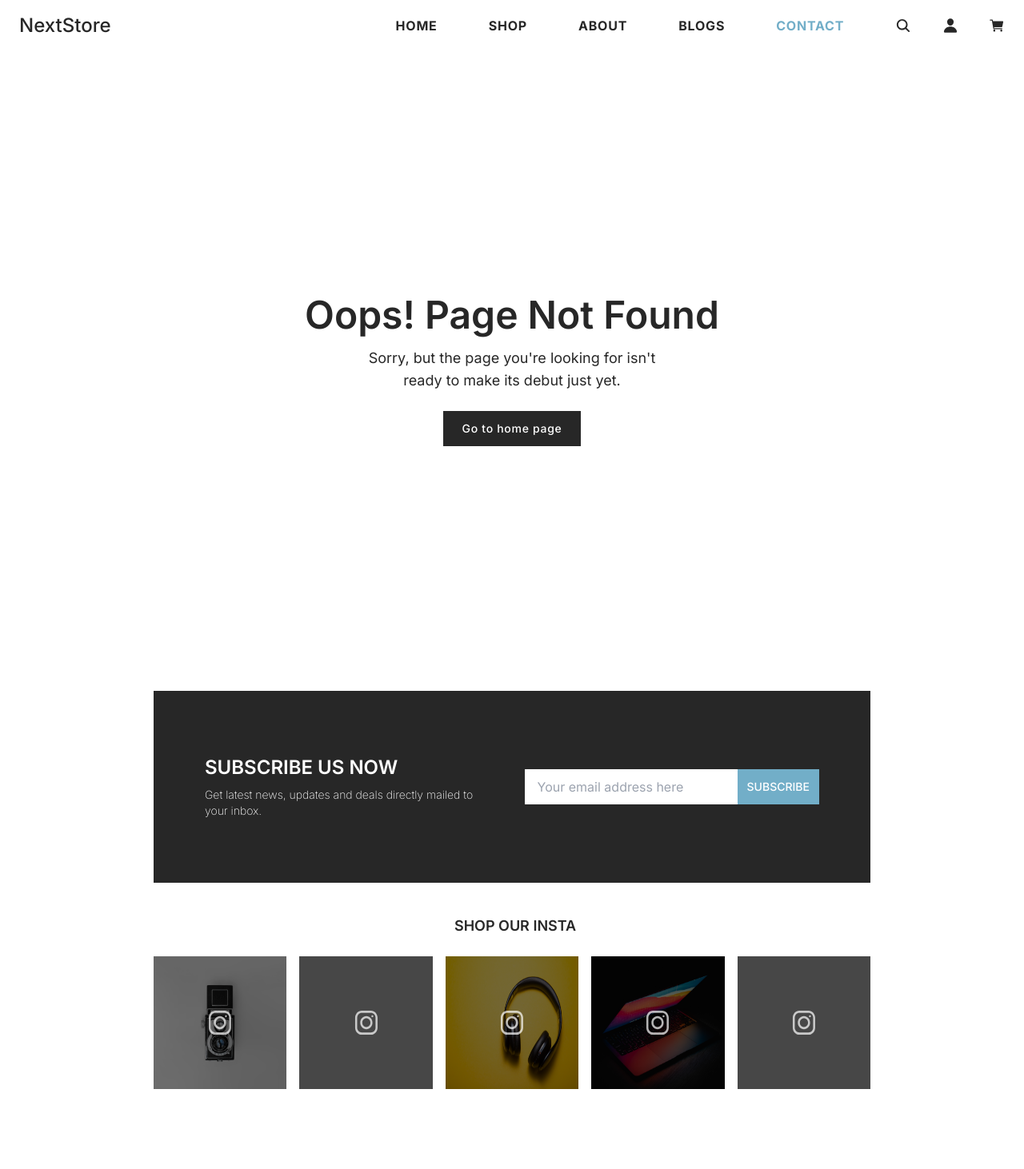
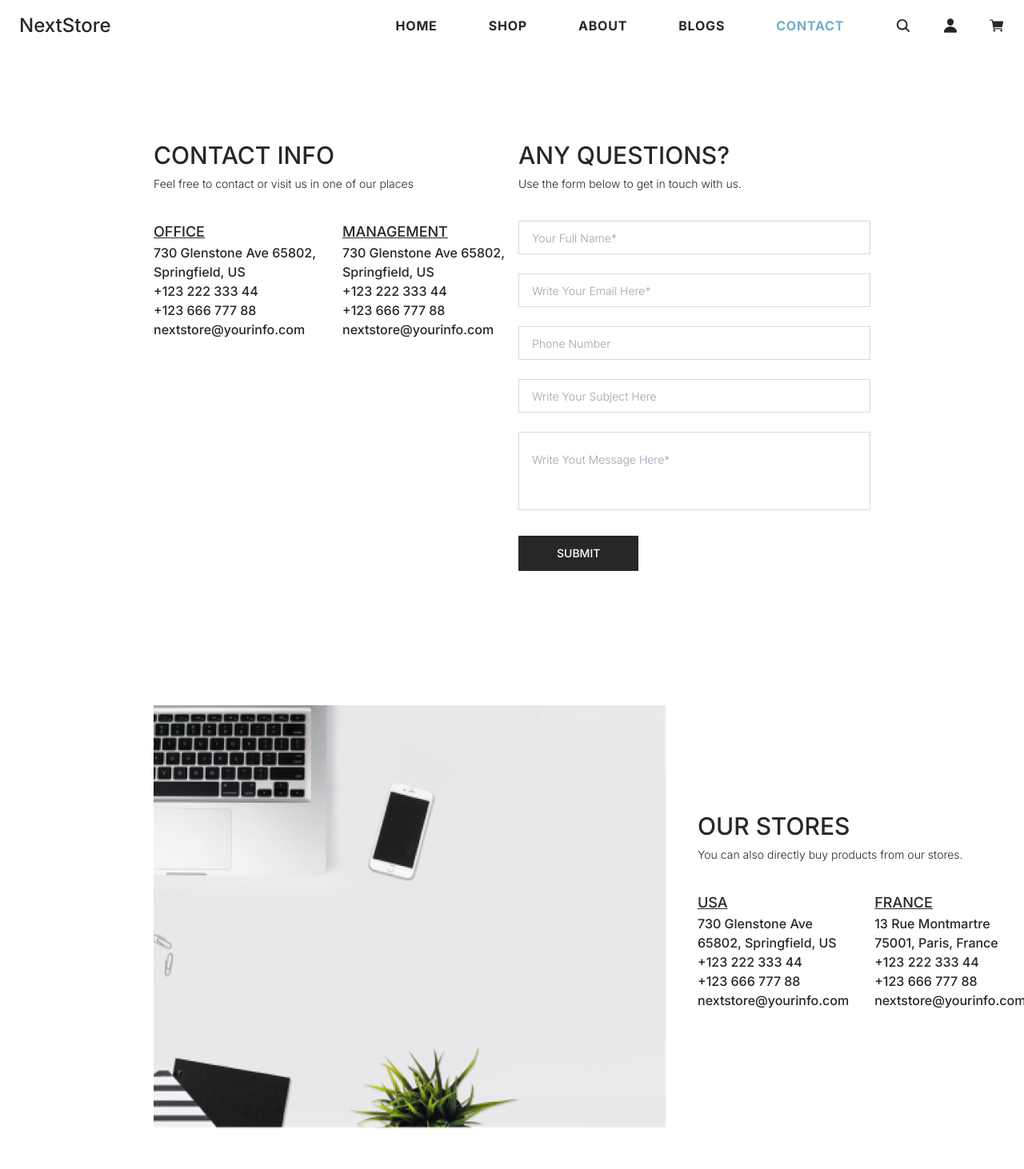
Before and after one commit to mbartos00/next-shop, a Next.js app: page /contact in a window 1280 px wide. Before the commit this address had no page. Shown: the top 1462 px of the page at 80% size. Built offline with nearby package versions, Linux system fonts and the light colour scheme; grey boxes are pictures that could not be loaded.

Commit message:
Add contact page

```diff
--- /dev/null
+++ b/src/app/contact/ContactForm.tsx
@@ -0,0 +1,76 @@
+'use client';
+import { Form, Formik, FormikHelpers } from 'formik';
+import React from 'react';
+import Button from '../components/Button';
+import TextInput from '../components/Input';
+import { toast } from 'sonner';
+import useWindowWidth from '../hooks/useWindowWidth';
+import validationSchema from './validation';
+
+export type ContactFormValues = {
+  fullName: string;
+  email: string;
+  phoneNumber?: string;
+  subject?: string;
+  message: string;
+};
+
+const ContactForm = () => {
+  const windowWidth = useWindowWidth();
+  const initialValues: ContactFormValues = {
+    fullName: '',
+    email: '',
+    phoneNumber: '',
+    subject: '',
+    message: '',
+  };
+
+  const submitContactForm = async (
+    values: ContactFormValues,
+    actions: FormikHelpers<ContactFormValues>
+  ) => {
+    console.log(values);
+    actions.resetForm();
+    toast.success('Success', {
+      description: 'Copy of your message has been sent to your email',
+      position: windowWidth! < 1000 ? 'top-center' : 'bottom-right',
+    });
+  };
+
+  return (
+    <div className='flex w-full flex-col items-center'>
+      <div className='w-[80%] text-primary xl:w-full'>
+        <h1 className='text-left text-3xl font-medium uppercase'>any questions?</h1>
+        <p className='mt-1 text-sm font-light md:mt-2'>
+          Use the form below to get in touch with us.
+        </p>
+      </div>
+      <Formik
+        initialValues={initialValues}
+        onSubmit={submitContactForm}
+        validationSchema={validationSchema}
+        validateOnBlur
+      >
+        <Form className='mt-4 flex w-[80%] flex-col items-center gap-4 md:mt-7 xl:w-full'>
+          <div className='flex w-full flex-col gap-4'>
+            <TextInput name='fullName' required placeholder='Your full name' />
+            <TextInput name='email' required placeholder='Write your email here' />
+          </div>
+          <TextInput name='phoneNumber' placeholder='Phone number' />
+          <TextInput name='subject' placeholder='Write your subject here' />
+          <TextInput as='textarea' name='message' required placeholder='Write yout message here' />
+          <div className='w-full text-center md:text-left'>
+            <Button
+              tag='button'
+              type='submit'
+              text='submit'
+              className='mt-4 px-10 py-3 text-white md:px-12'
+            />
+          </div>
+        </Form>
+      </Formik>
+    </div>
+  );
+};
+
+export default ContactForm;
--- /dev/null
+++ b/src/app/contact/ContactInfo.tsx
@@ -0,0 +1,21 @@
+import ContactInfoSection, { ContactData } from './ContactInfoSection';
+
+type Props = {
+  heading: string;
+  description: string;
+  className?: string;
+} & ContactData;
+
+const ContactInfo = ({ heading, description, contactData, className }: Props) => {
+  return (
+    <div className={`my-8 flex w-full flex-col items-center md:my-0 md:items-start ${className}`}>
+      <div className='text-primary md:w-[80%] xl:w-full'>
+        <h1 className='text-center text-3xl font-medium uppercase md:text-left'>{heading}</h1>
+        <p className='mt-1 text-center text-sm font-light md:mt-2 md:text-left'>{description}</p>
+      </div>
+      <ContactInfoSection contactData={contactData} />
+    </div>
+  );
+};
+
+export default ContactInfo;
--- /dev/null
+++ b/src/app/contact/ContactInfoSection.tsx
@@ -0,0 +1,27 @@
+export type ContactData = {
+  contactData: {
+    title: string;
+    address: string;
+    phoneNumbers?: string[];
+    email: string;
+  }[];
+};
+
+const ContactInfoSection = ({ contactData }: ContactData) => {
+  return (
+    <section className='flex w-full flex-col font-medium text-primary md:mt-5 md:w-[80%] md:flex-row md:gap-8 xl:w-full'>
+      {contactData?.map((item) => (
+        <div key={item.title} className='my-4'>
+          <h3 className='text-center text-lg uppercase  underline md:text-left'>{item.title}</h3>
+          <ul className='text-center md:text-left'>
+            <li>{item.address}</li>
+            {item.phoneNumbers?.map((number) => <li key={number}>{number}</li>)}
+            <li>{item.email}</li>
+          </ul>
+        </div>
+      ))}
+    </section>
+  );
+};
+
+export default ContactInfoSection;
--- /dev/null
+++ b/src/app/contact/page.tsx
@@ -0,0 +1,40 @@
+import Image from 'next/image';
+import ContactForm from './ContactForm';
+import ContactInfo from './ContactInfo';
+import { contactInfo, storesContactInfo } from '../constants/constants';
+
+const page = () => {
+  return (
+    <main className='mb-7 flex flex-col items-center justify-center md:mb-14 xl:mb-28 xl:px-[15vw]'>
+      <div className='mb-3 mt-7 flex w-full flex-col items-center gap-4 md:mb-7 md:mt-14 md:flex-row-reverse md:items-start xl:mb-14 xl:mt-28'>
+        <ContactForm />
+        <ContactInfo
+          heading='contact info'
+          description='Feel free to contact or visit us in one of our places'
+          contactData={contactInfo}
+          className='md:pl-5 xl:pl-0'
+        />
+      </div>
+      <div className='mb-3 mt-7 flex w-[80%] flex-col items-center md:mb-7 md:mt-14 md:w-[95%] md:flex-row md:gap-4 xl:mb-14 xl:mt-28 xl:w-full xl:gap-10 '>
+        <Image
+          src={'/contactPageImage.png'}
+          alt='contact page image'
+          width={640}
+          height={540}
+          quality={100}
+          style={{
+            width: '100%',
+            height: '100%',
+          }}
+        />
+        <ContactInfo
+          heading='our stores'
+          description='You can also directly buy products from our stores.'
+          contactData={storesContactInfo}
+        />
+      </div>
+    </main>
+  );
+};
+
+export default page;
```
Also changed, not shown: public/contactPageImage.png (added).
